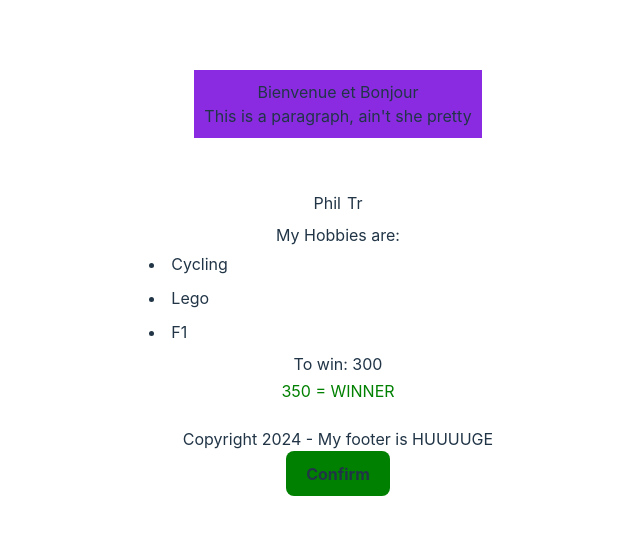
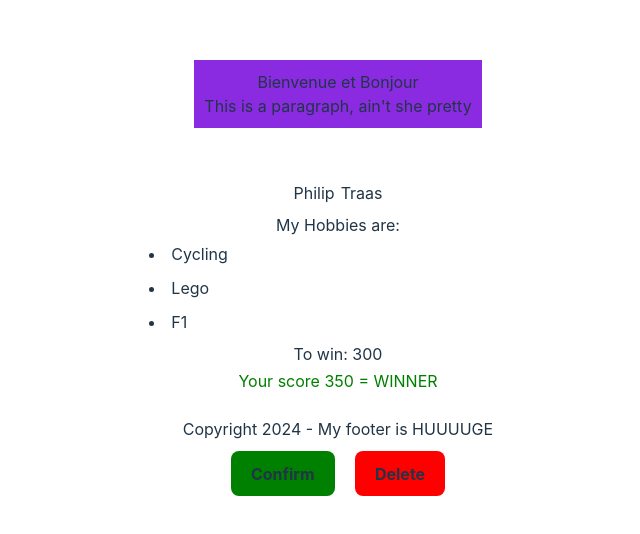
Before and after one commit to Fhilter/REACT-week-3, a React (Vite) app: page / in a window 1280 px wide. Shown: the part 142-676 px from the top of the page, without its empty margins (302-942 px from the left). Built offline with nearby package versions, Linux system fonts and the light colour scheme.

Commit message:
added onClick to buttons

```diff
--- a/src/App.jsx
+++ b/src/App.jsx
@@ -9,9 +9,16 @@ function App(){
 //to use the children prop in the button component the children have to be within the tags, ergo opposite to normal react component tags which auto-close, a second one must be added (like in html)
 
  const user = {
-  firstName:"Phil",
-  lastName:"Tr",
-  hobbies:[{name: "Cycling", id: "uib25FHPQEF"}, {name: "Lego", id: "iafboafbw23"}, {name: "F1", id: "uqh98yqe2w9"}]
+  firstName:"Philip",
+  lastName:"Traas",
+  hobbies:[{name: "Cycling", id: "111"}, {name: "Lego", id: "222"}, {name: "F1", id: "333"}]
+ }
+
+ function del() {
+  alert('delete')
+ }
+ function val() {
+  alert('confirm')
  }
   return(
     <div>
@@ -20,8 +27,11 @@ function App(){
       <Player />
       <br></br>
       <Footer />
-      <Button color={'green'} bold={true}>
+      <Button color={'green'} bold={true} callBack={val}>
       <p>Confirm</p>
+      </Button>
+      <Button color={'red'} bold={true} callBack={del}>
+      <p>Delete</p>
       </Button>
     </div>
   );
--- a/src/Components/Containers/Player/Player.jsx
+++ b/src/Components/Containers/Player/Player.jsx
@@ -9,7 +9,7 @@ export function Player() {
         <>
             <h2>To win: {winningScore}</h2>
             <p style={{ color: score > winningScore ? "green" : "red" }}>
-                <>{score} = {result}</>
+                <>Your score {score} = {result}</>
             </p>
         </>
 
--- a/src/Components/UI/Button/Button.jsx
+++ b/src/Components/UI/Button/Button.jsx
@@ -2,6 +2,7 @@ export function Button(props) {
     //pass props through the children object like below, or destructure and use normal names inside an object { color, bold, children } passing them as props, and then remove "props" before the variables below. This two options do the same thing
     return(
         <button
+        onClick={props.callBack}
         className="text-neutral-200 b-none p-4 my-8 rounded hover:scale-125 transition"
         style={{
             backgroundColor: props.color ? props.color: "black",
--- a/src/index.css
+++ b/src/index.css
@@ -50,6 +50,7 @@ button {
   font-family: inherit;
   background-color: #1a1a1a;
   cursor: pointer;
+  margin: 10px;
   transition: border-color 0.25s;
 }
 button:hover {
```
